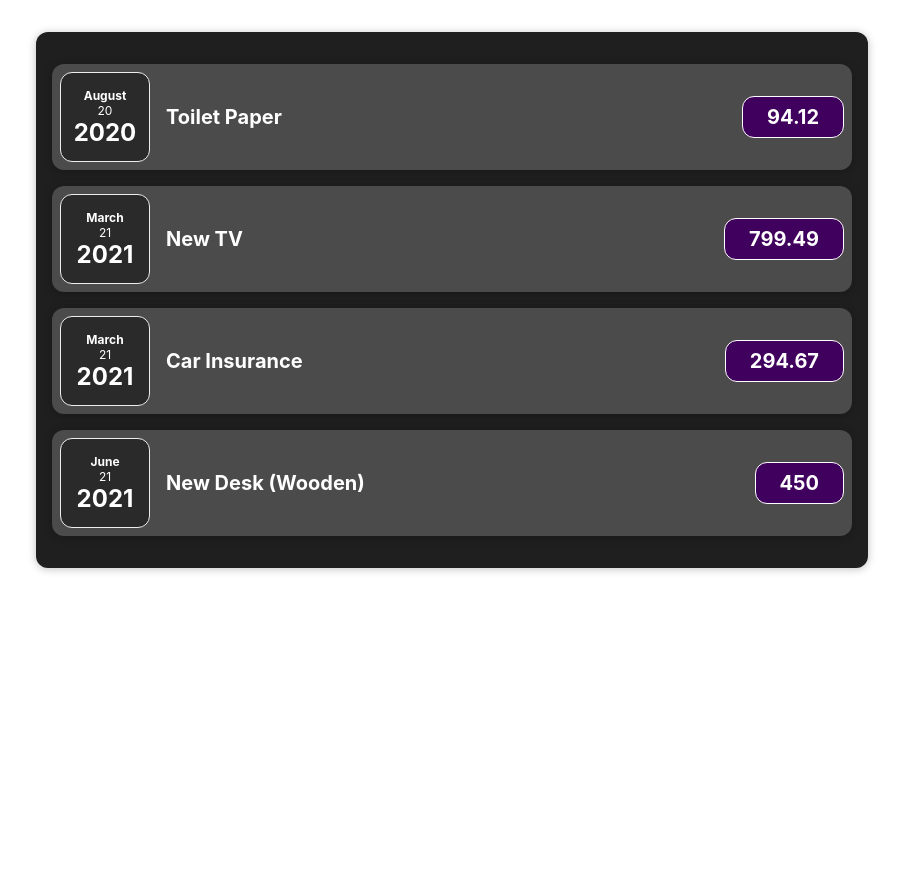
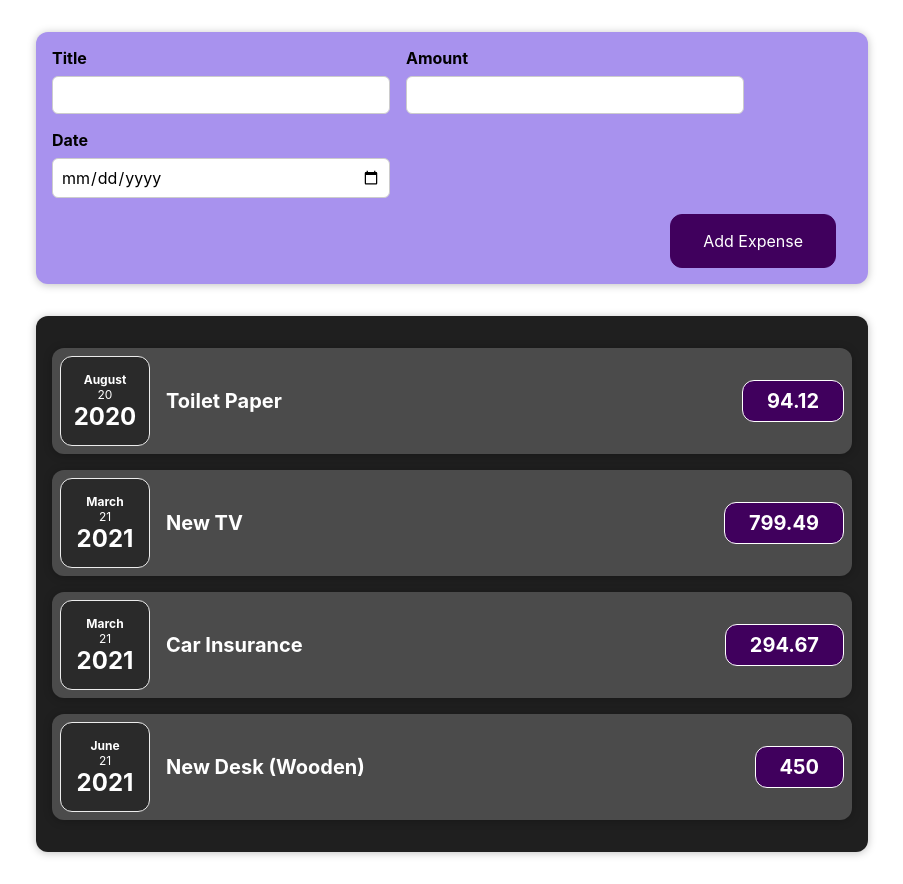
Before and after one commit to Stav93/expenses_managment, a React (Create React App) app: page / in a window 1280 px wide. Shown: the whole page, without its empty margins (188-1091 px from the left). Before the commit the page ends 800 px from the top, so only its background shows below. Built offline with nearby package versions, Linux system fonts and the light colour scheme.

Commit message:
adding a New Expense Form

```diff
--- a/src/App.js
+++ b/src/App.js
@@ -1,4 +1,5 @@
-import Expenses from "./components/Expenses";
+import Expenses from "./components/Expenses/Expenses";
+import NewExpense from "./components/NewExpense/NewExpense"
 
 function App() {
   const expenses = [
@@ -25,6 +26,7 @@
 
   return (
     <div className="App">
+      <NewExpense/>
       <Expenses expenses={expenses}/>
     </div>
   );
--- a/src/components/ExpenseDate.jsx
+++ b/src/components/Expenses/ExpenseDate.jsx
@@ -1,4 +1,4 @@
-import "./ExpenseDate.css"
+import './ExpenseDate.css';
 
 function ExpenseDate({date}) {
   const month = date.toLocaleString("en-US", { month: "long" });
--- a/src/components/ExpenseItem.jsx
+++ b/src/components/Expenses/ExpenseItem.jsx
@@ -1,5 +1,5 @@
 import ExpenseDate from "./ExpenseDate";
-import Card from "./UI/Card";
+import Card from "../UI/Card";
 import "./ExpenseItem.css";
 
 function ExpenseItem({ title, date, amount }) {
--- a/src/components/Expenses.jsx
+++ b/src/components/Expenses/Expenses.jsx
@@ -1,6 +1,6 @@
 import "./Expenses.css";
 import ExpenseItem from "./ExpenseItem";
-import Card from "./UI/Card"
+import Card from "../UI/Card"
 
 function Expenses({ expenses }) {
   return (
--- /dev/null
+++ b/src/components/NewExpense/ExpenseForm.css
@@ -0,0 +1,26 @@
+.new-expense__controls {
+  display: flex;
+  flex-wrap: wrap;
+  gap: 1rem;
+  margin-bottom: 1rem;
+  text-align: left;
+}
+
+.new-expense__control label {
+  font-weight: bold;
+  margin-bottom: 0.5rem;
+  display: block;
+}
+
+.new-expense__control input {
+  font: inherit;
+  padding: 0.5rem;
+  border-radius: 6px;
+  border: 1px solid #ccc;
+  width: 20rem;
+  max-width: 100%;
+}
+
+.new-expense__actions {
+  text-align: right;
+}
--- /dev/null
+++ b/src/components/NewExpense/ExpenseForm.jsx
@@ -0,0 +1,28 @@
+import { useState } from 'react'
+import "./ExpenseForm.css"
+
+function ExpenseForm() {
+  return (
+    <form>
+      <div className="new-expense__controls">
+        <div className="new-expense__control">
+          <label>Title</label>
+          <input type="text" />
+        </div>
+        <div className="new-expense__control">
+          <label>Amount</label>
+          <input type="number" min="0.01" step="0.01" />
+        </div>
+        <div className="new-expense__control">
+          <label>Date</label>
+          <input type="date" min="2019-01-01" max="2022-12-31"/>
+        </div>
+      </div>
+      <div className="new-expense__actions">
+        <button type="submit">Add Expense</button>
+      </div>
+    </form>
+  )
+}
+
+export default ExpenseForm
--- /dev/null
+++ b/src/components/NewExpense/NewExpense.css
@@ -0,0 +1,38 @@
+.new-expense {
+  background-color: #a892ee;
+  padding: 1rem;
+  margin: 2rem auto;
+  width: 50rem;
+  max-width: 95%;
+  border-radius: 12px;
+  text-align: center;
+  box-shadow: 0 1px 8px rgba(0, 0, 0, 0.25);
+}
+
+.new-expense button {
+  font: inherit;
+  cursor: pointer;
+  padding: 1rem 2rem;
+  border: 1px solid #40005d;
+  background-color: #40005d;
+  color: white;
+  border-radius: 12px;
+  margin-right: 1rem;
+}
+
+.new-expense button:hover,
+.new-expense button:active {
+  background-color: #510674;
+  border-color: #510674;
+}
+
+.new-expense button.alternative {
+  color: #220131;
+  border-color: transparent;
+  background-color: transparent;
+}
+
+.new-expense button.alternative:hover,
+.new-expense button.alternative:active {
+  background-color: #ddb3f8;
+}
--- /dev/null
+++ b/src/components/NewExpense/NewExpense.jsx
@@ -0,0 +1,14 @@
+import { useState } from "react"
+import ExpenseForm from "./ExpenseForm"
+import "./NewExpense.css"
+
+function NewExpense() {
+
+  return (
+    <div className="new-expense">
+      <ExpenseForm/>
+    </div>
+  )
+}
+
+export default NewExpense
```
Also changed, not shown: src/components/Expenses/ExpenseDate.css (renamed from src/components/ExpenseDate.css), src/components/Expenses/ExpenseItem.css (renamed from src/components/ExpenseItem.css), src/components/Expenses/Expenses.css (renamed from src/components/Expenses.css).
